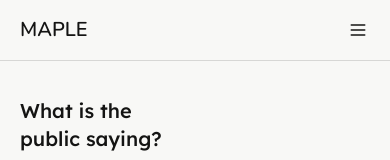
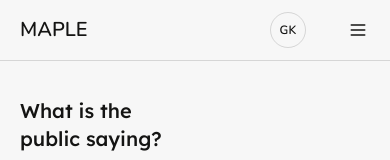
Before and after one commit to k-g-k/maple-testimony-redesign, a React (Vite) app: page / in a window 390 px wide. Shown: the top 160 px of the page. Built offline with nearby package versions, Linux system fonts and the light colour scheme.

Commit message:
change backround and fix some responsive things

```diff
--- a/src/App.tsx
+++ b/src/App.tsx
@@ -28,9 +28,11 @@ export default function App() {
     <SourcesProvider value={SOURCES}>
       <div className="bg-ground min-h-screen font-body text-ink overflow-x-clip">
         <SiteNav />
-        {/* Nothing is pinned above the feed here, so its own sticky filter bar
-            sticks to the top of the window. */}
-        <main className="mx-auto max-w-[1180px] px-[20px] sm:px-[32px] pt-[20px] sm:pt-[32px] pb-[140px] [--pinned-h:0px]">
+        {/* Below lg the nav is pinned, so the feed's sticky filter bar sticks
+            under it: the nav's height plus its 1px bottom rule. From lg up
+            nothing is pinned above the feed and the bar sticks to the top of
+            the window. */}
+        <main className="mx-auto max-w-[1180px] px-[20px] sm:px-[32px] pt-[20px] sm:pt-[32px] pb-[140px] [--pinned-h:calc(var(--nav-h)_+_1px)] lg:[--pinned-h:0px]">
           <Chapter
             id="testimony"
             question="What is the public saying?"
--- a/src/styles/theme.css
+++ b/src/styles/theme.css
@@ -69,7 +69,7 @@
   --tracking-heading: -0.01em;
 
   /* ---------- Surfaces ---------- */
-  --color-ground: #f8f8f6;
+  --color-ground: #f7f7f7;
   --color-surface: #ffffff;
   --color-sunken: #f0efec;
   --color-inverse: #141413;
--- a/src/ui/chrome.tsx
+++ b/src/ui/chrome.tsx
@@ -9,9 +9,12 @@ const NAV = ["Ballot questions", "Bills", "Hearings", "Testimony", "About"];
 export function SiteNav() {
   const [open, setOpen] = useState(false);
   return (
-    // Not pinned at all here: the feed's own filter bar is the thing worth
-    // keeping in view, and two stacked sticky bars eat the top of the window.
-    <header className="relative z-30 bg-ground border-b border-line">
+    // Pinned below lg only, where the menu button is the way around the site
+    // and needs to stay in reach. On wider screens the feed's own filter bar is
+    // the thing worth keeping in view, and two stacked sticky bars eat the top
+    // of the window. App sets --pinned-h to match, so the filter bar sticks
+    // under the nav rather than behind it.
+    <header className="sticky top-0 lg:relative z-30 bg-ground border-b border-line">
       <div className="mx-auto max-w-[1180px] px-[20px] sm:px-[32px] h-[var(--nav-h)] flex items-center gap-[32px]">
         <span className="font-display font-semibold text-xl text-brand tracking-heading">
           MAPLE
@@ -34,7 +37,7 @@ export function SiteNav() {
  */}
         <button
           aria-label="Account"
-          className="ml-auto hidden sm:inline-flex items-center gap-[10px] cursor-pointer group"
+          className="ml-auto inline-flex items-center gap-[10px] cursor-pointer group"
         >
           <span className="inline-flex items-center justify-center w-[36px] h-[36px] rounded-full border border-brand-edge group-hover:bg-brand-soft group-hover:border-brand transition-colors">
             <span
@@ -49,7 +52,7 @@ export function SiteNav() {
           onClick={() => setOpen((o) => !o)}
           aria-expanded={open}
           aria-label={open ? "Close menu" : "Open menu"}
-          className="ml-auto lg:hidden inline-flex items-center justify-center w-[40px] h-[40px] -mr-[8px] rounded-control text-ink hover:bg-wash cursor-pointer"
+          className="lg:hidden inline-flex items-center justify-center w-[40px] h-[40px] -mr-[8px] rounded-control text-ink hover:bg-wash cursor-pointer"
         >
           {open ? (
             <X className="w-[20px] h-[20px]" />
@@ -59,21 +62,19 @@ export function SiteNav() {
         </button>
       </div>
       {open && (
-        <div className="lg:hidden border-t border-line">
-          <nav className="mx-auto max-w-[1180px] px-[20px] sm:px-[32px] py-[8px] flex flex-col">
+        // Laid over the page rather than pushing it down, so opening the menu
+        // doesn't move what you were reading. The header's own bottom rule
+        // already sits above it.
+        <div className="lg:hidden absolute inset-x-0 top-full bg-ground border-b border-line shadow-popover">
+          <nav className="mx-auto max-w-[1180px] px-[20px] sm:px-[32px] py-[12px] flex flex-col">
             {NAV.map((n) => (
               <button
                 key={n}
-                className="text-left font-body text-lg text-ink py-[10px] border-b border-line last:border-0 cursor-pointer"
+                className="text-left font-body text-lg text-ink-muted hover:text-ink py-[12px] cursor-pointer"
               >
                 {n}
               </button>
             ))}
-            {/* The open menu has room for words, so it keeps them; only the
-                collapsed bar trades the label for the mark. */}
-            <button className="sm:hidden mt-[12px] mb-[8px] font-body font-semibold text-base text-brand border border-brand px-[16px] py-[10px] rounded-control cursor-pointer">
-              Sign in
-            </button>
           </nav>
         </div>
       )}
```
